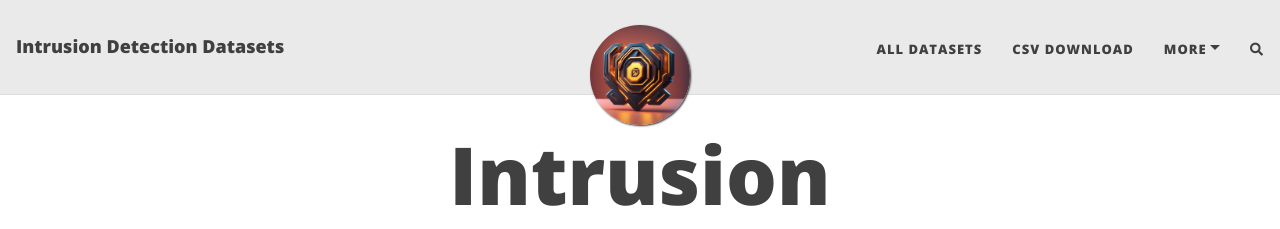
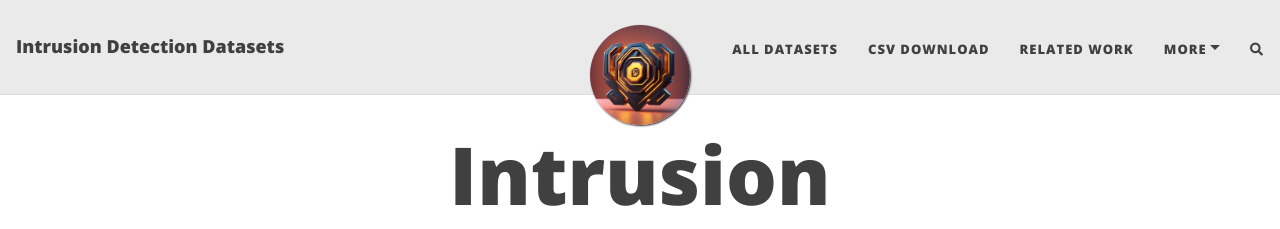
Before and after one commit to fkie-cad/COMIDDS, a Jekyll site: the page built from index.html, in a window 1280 px wide. Shown: the top 229 px of the page. Built offline with Jekyll 4.4.1, drawn with Linux system fonts in a browser that asks for light colours; nearby versions of some CDN libraries; the list of posts is cut into pages by our own code; comment, search, counter and statistics services are not loaded.

Commit message:
Reorder navbar items

```diff
--- a/_config.yml
+++ b/_config.yml
@@ -22,9 +22,9 @@ author: Fraunhofer FKIE, Philipp Bönninghausen
 navbar-links:
   All Datasets: "content/all_datasets"
   CSV Download: "content/csv_download"
+  Related Work: "content/related_work"
   More:
     - Contributing: "content/contributing"
-    - Related Work: "content/related_work"
     - About: "content/about"
 #  Author's home: "https://deanattali.com"
 
```
